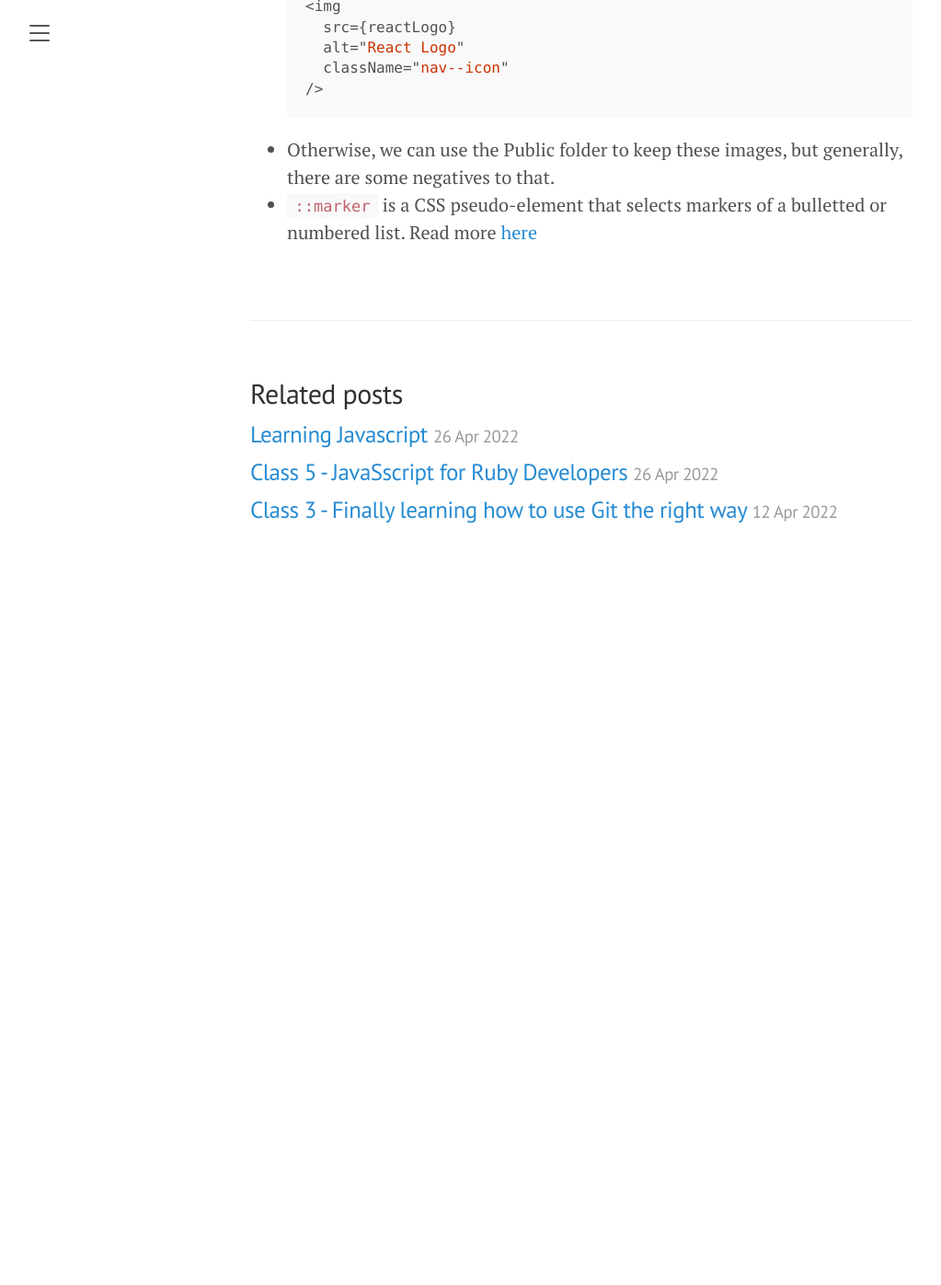
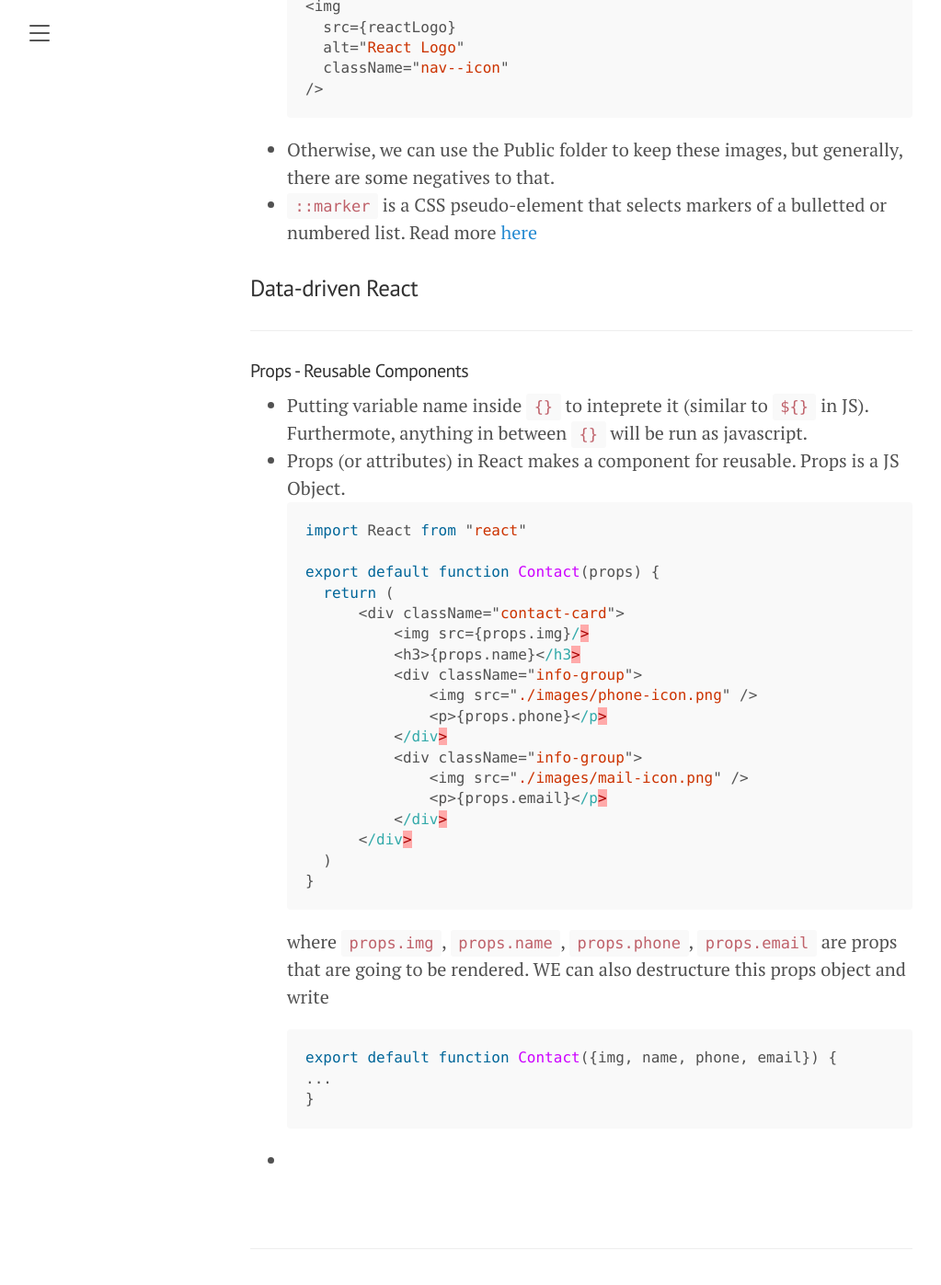
Before and after one commit to thaong91/tn-appdev-spr22, a Jekyll site: the page built from _posts/2022-05-06-learning-react.md, in a window 1280 px wide and 1400 px high, scrolled down 6306 px. Shown: the top 1397 px of the window at 92% size, without its empty margins (8-1031 px from the left). Built offline with Jekyll 4.4.1, drawn with Linux system fonts in a browser that asks for light colours; before the commit the page ends 6936 px from its top, so only the background shows below that.

Commit message:
Update 2022-05-06-learning-react.md

````diff
--- a/_posts/2022-05-06-learning-react.md
+++ b/_posts/2022-05-06-learning-react.md
@@ -213,3 +213,36 @@ An imperative way to write our previous React code
   ```
 - Otherwise, we can use the Public folder to keep these images, but generally, there are some negatives to that.
 - `::marker` is a CSS pseudo-element that selects markers of a bulletted or numbered list. Read more [here](https://developer.mozilla.org/en-US/docs/Web/CSS/::marker)
+
+### Data-driven React
+---
+#### Props - Reusable Components
+- Putting variable name inside `{}` to inteprete it (similar to `${}` in JS). Furthermote, anything in between `{}` will be run as javascript.
+- Props (or attributes) in React makes a component for reusable. Props is a JS Object.
+  ```javascript
+  import React from "react"
+
+  export default function Contact(props) {
+    return (
+        <div className="contact-card">
+            <img src={props.img}/>
+            <h3>{props.name}</h3>
+            <div className="info-group">
+                <img src="./images/phone-icon.png" />
+                <p>{props.phone}</p>
+            </div>
+            <div className="info-group">
+                <img src="./images/mail-icon.png" />
+                <p>{props.email}</p>
+            </div>
+        </div>
+    )
+  }
+  ```
+  where `props.img`, `props.name`, `props.phone`, `props.email` are props that are going to be rendered. WE can also destructure this props object and write
+  ```react
+  export default function Contact({img, name, phone, email}) {
+  ...
+  }
+  ```
+-
````
